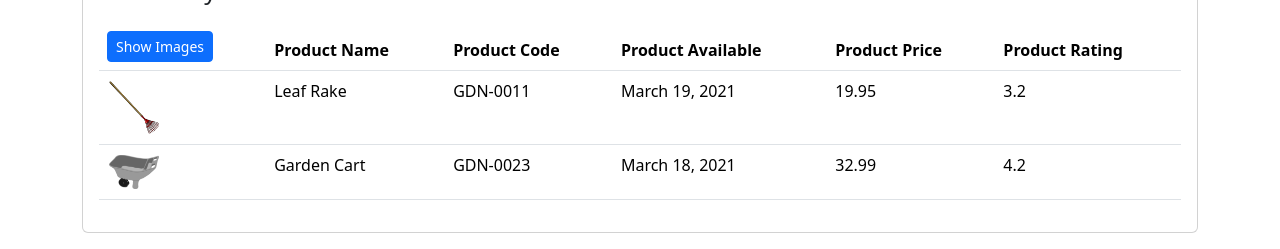
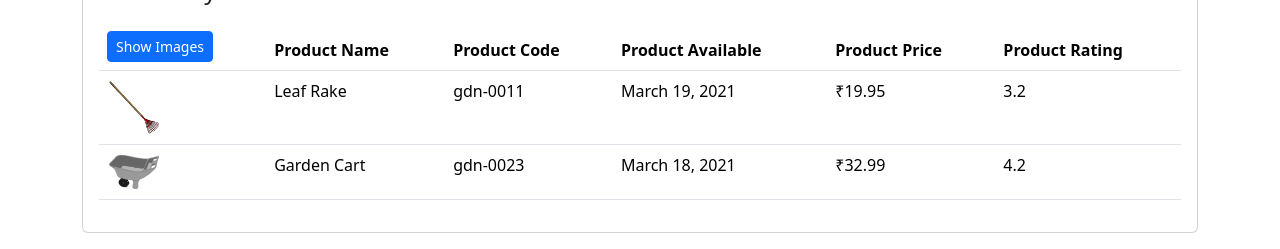
Before and after one commit to Kashyap2424/Angular-Deborah-Kurata-Pluralsight-Course, an Angular app: page / in a window 1280 px wide. Shown: the part 173-422 px from the top of the page. Built offline with nearby package versions, Linux system fonts and the light colour scheme.

Commit message:
Learn what is a pipes and how its work in angular and do practical

```diff
--- a/src/app/Products/Products-List.component.html
+++ b/src/app/Products/Products-List.component.html
@@ -43,9 +43,9 @@
                 />
               </td>
               <td>{{ product.productName }}</td>
-              <td>{{ product.productCode }}</td>
+              <td>{{ product.productCode | lowercase }}</td>
               <td>{{ product.releaseDate }}</td>
-              <td>{{ product.price }}</td>
+              <td>{{ product.price | currency: "INR":"symbol":"1.2-2" }}</td>
               <td>{{ product.starRating }}</td>
             </tr>
           </tbody>
```
